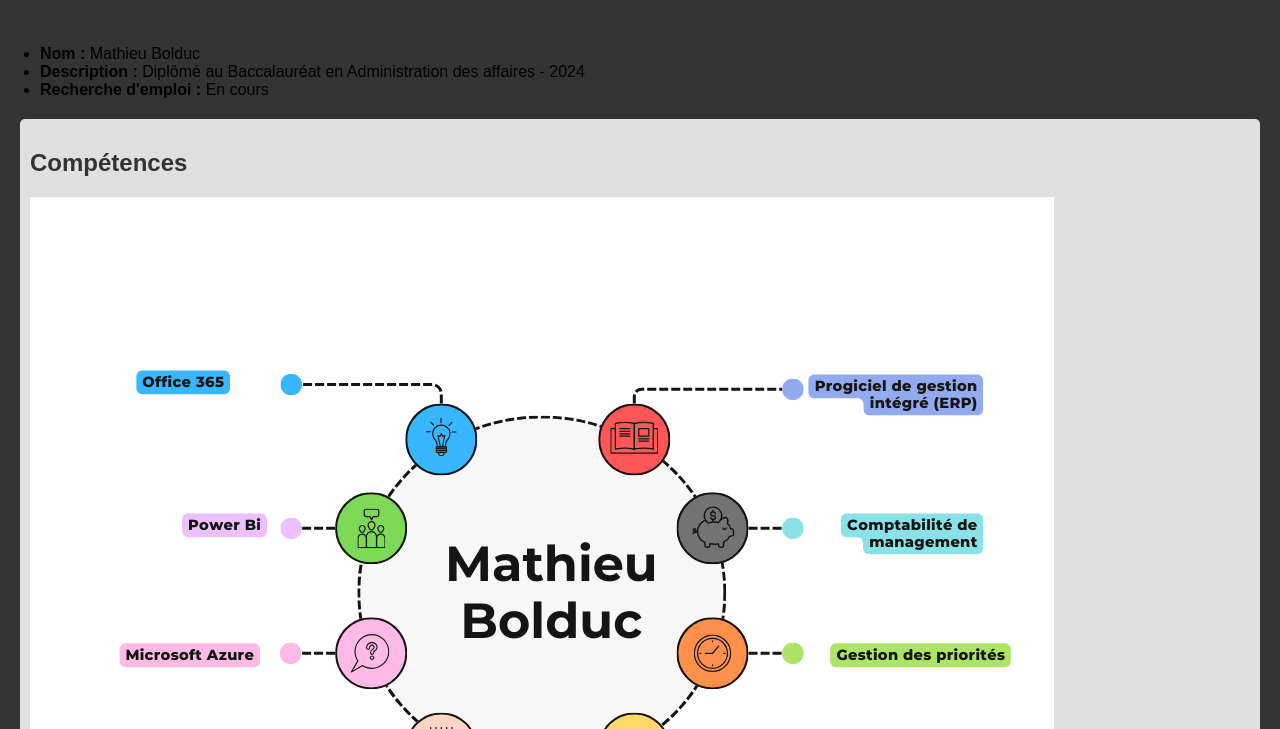
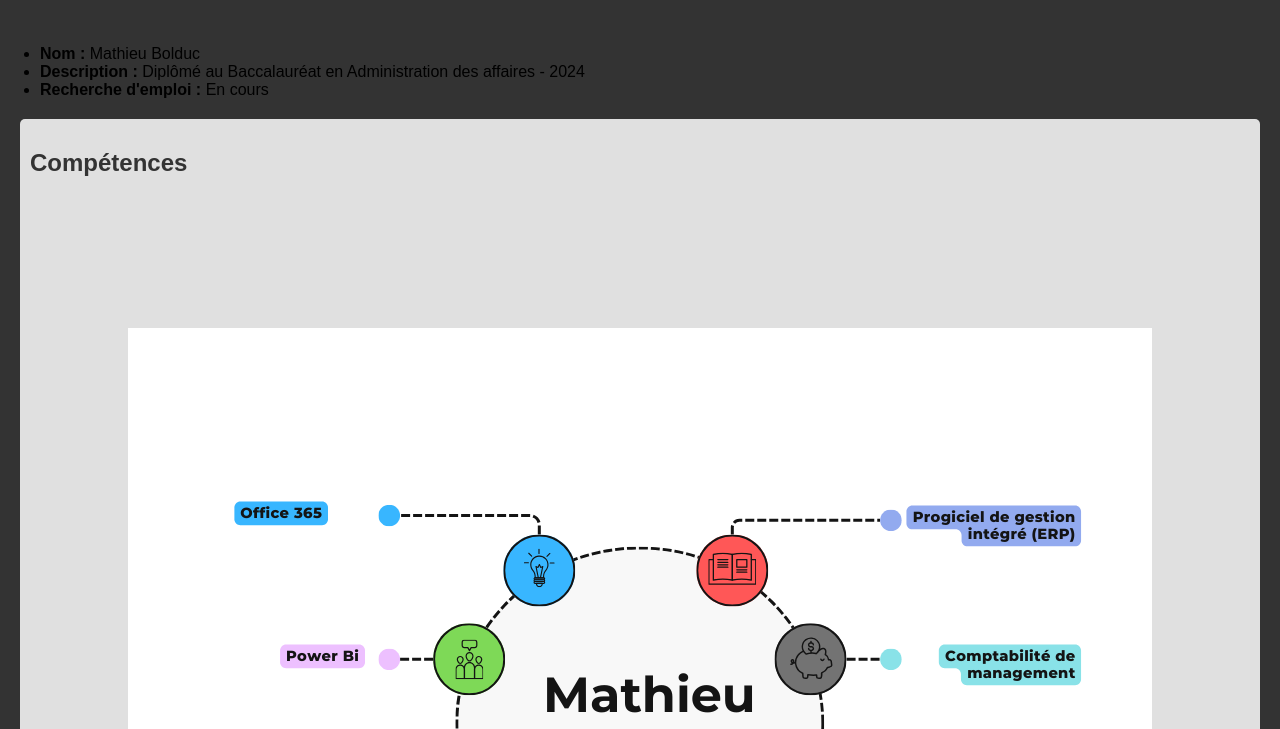
Before and after one commit to Mathcodext/Portfolio-de-Mathieu, a plain HTML site: page index.html in a window 1280 px wide. Shown: the part 71-800 px from the top of the page. Drawn offline with Linux system fonts and the light colour scheme.

Commit message:
Update style.css

```diff
--- a/style.css
+++ b/style.css
@@ -12,7 +12,7 @@ header {
     padding: 10px;
     text-align: center;
 }
-.image-avec-marge {
+.mindmap {
     margin: 4cm auto; /* Cela ajoute la marge et centre l'image horizontalement */
     display: block; /* Nécessaire pour centrer l'image */
     max-width: 125%; /* Ajuste la taille de l'image selon l'espace disponible */
```
